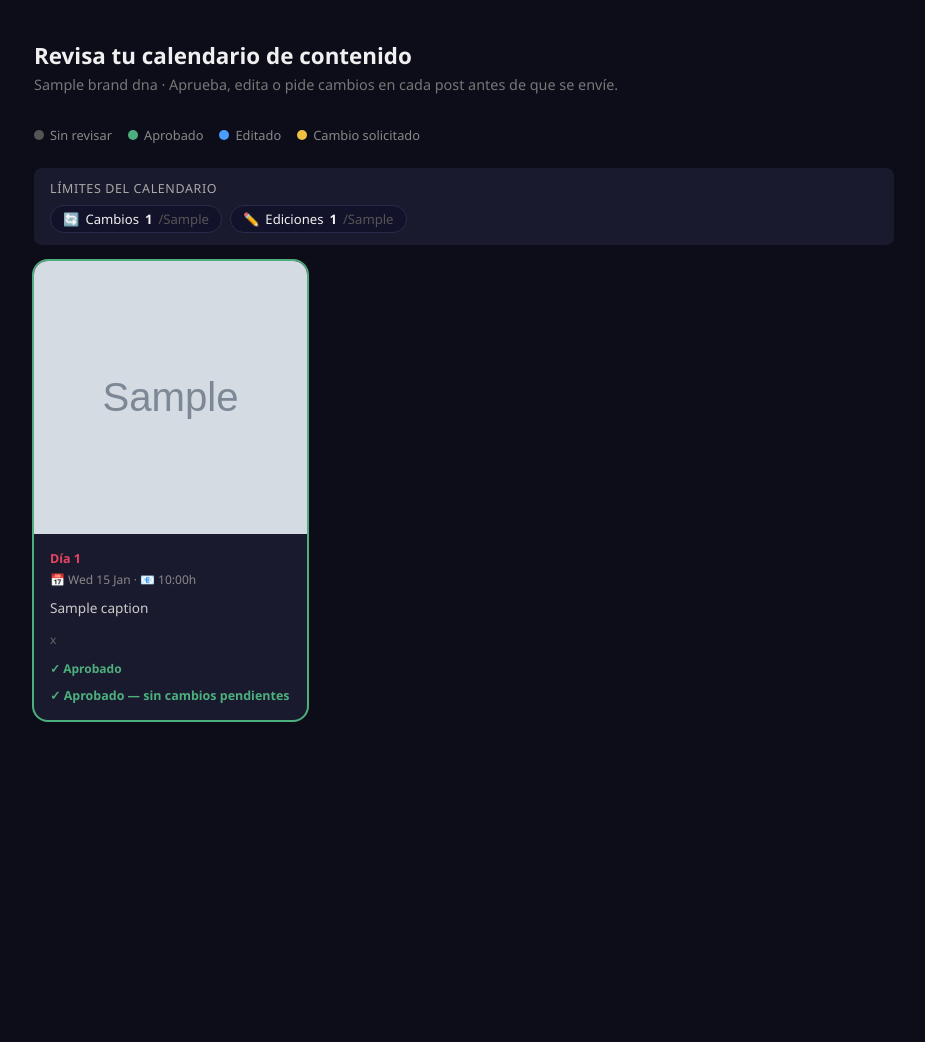
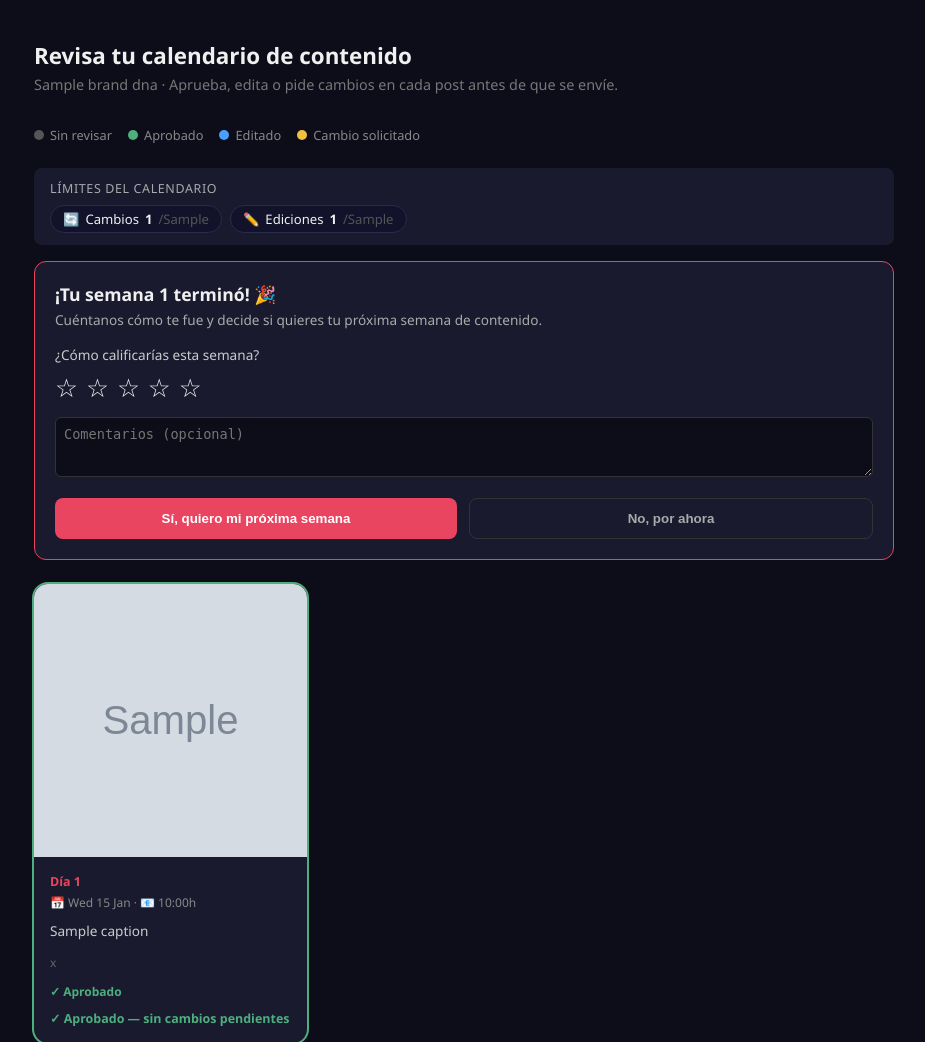
Before and after one commit to AnuarBarrera/agente-cosmic, a Django app: template core/brand_dna/templates/brand_dna/calendar_review.html in a window 1280 px wide. Shown: the part 64-1106 px from the top of the page, without its empty margins (176-1101 px from the left). Before the commit the page ends 786 px from the top, so only its background shows below. Run offline with Django 5.2, Linux system fonts and the light colour scheme; the template is opened without the code that fills it: most values are stand-ins (such as "Sample title", 1, 10 or a date in 2020); grey boxes marked "Sample" are stand-in pictures; data that the repository does not hold is empty.

Commit message:
feat: mostrar banner de encuesta semanal en calendar_review cuando hay feedback pendiente

```diff
--- a/core/brand_dna/templates/brand_dna/calendar_review.html
+++ b/core/brand_dna/templates/brand_dna/calendar_review.html
@@ -143,6 +143,62 @@
       </span>
     </div>
   </div>
+
+  {% if pending_feedback %}
+  <div id="feedback-banner" style="background:#1a1a2e;border:1px solid #e94560;border-radius:12px;padding:20px;margin-bottom:24px;">
+    <h2 style="font-size:1.1rem;margin-bottom:4px;">¡Tu semana {{ pending_feedback.week_number }} terminó! 🎉</h2>
+    <p style="color:#aaa;font-size:0.85rem;margin-bottom:16px;">Cuéntanos cómo te fue y decide si quieres tu próxima semana de contenido.</p>
+
+    <div style="margin-bottom:12px;">
+      <div style="font-size:0.85rem;color:#ccc;margin-bottom:6px;">¿Cómo calificarías esta semana?</div>
+      <div id="star-rating" style="display:flex;gap:8px;font-size:1.6rem;cursor:pointer;">
+        <span class="star" data-value="1">☆</span>
+        <span class="star" data-value="2">☆</span>
+        <span class="star" data-value="3">☆</span>
+        <span class="star" data-value="4">☆</span>
+        <span class="star" data-value="5">☆</span>
+      </div>
+    </div>
+
+    <div style="margin-bottom:16px;">
+      <textarea id="feedback-comment" placeholder="Comentarios (opcional)" style="width:100%;padding:8px;border-radius:6px;border:1px solid #333;background:#0d0d1a;color:#f0f0f0;font-size:0.85rem;resize:vertical;min-height:60px;"></textarea>
+    </div>
+
+    <div style="display:flex;gap:12px;flex-wrap:wrap;">
+      <button id="feedback-yes-btn" onclick="showImageChoice()" style="flex:1;min-width:200px;padding:12px;background:#e94560;color:#fff;border:none;border-radius:8px;font-weight:700;cursor:pointer;">Sí, quiero mi próxima semana</button>
+      <button onclick="submitFeedback('no')" style="flex:1;min-width:150px;padding:12px;background:transparent;color:#aaa;border:1px solid #333;border-radius:8px;font-weight:600;cursor:pointer;">No, por ahora</button>
+    </div>
+
+    <div id="image-choice-section" style="display:none;margin-top:20px;padding-top:20px;border-top:1px solid #2a2a4a;">
+      <div style="font-size:0.85rem;color:#ccc;margin-bottom:10px;">Imágenes de producto para tu próxima semana</div>
+
+      <label style="display:flex;align-items:center;gap:8px;font-size:0.85rem;margin-bottom:8px;cursor:pointer;">
+        <input type="radio" name="image_choice" value="reuse" checked onchange="toggleImageMode()"> Reutilizar mis imágenes
+      </label>
+      <label style="display:flex;align-items:center;gap:8px;font-size:0.85rem;margin-bottom:12px;cursor:pointer;">
+        <input type="radio" name="image_choice" value="new" onchange="toggleImageMode()"> Subir nuevas imágenes
+      </label>
+
+      {% if product_pool|length > 7 %}
+      <div id="image-gallery" style="display:grid;grid-template-columns:repeat(auto-fill,minmax(70px,1fr));gap:8px;margin-bottom:12px;">
+        {% for img in product_pool %}
+        <label style="position:relative;cursor:pointer;">
+          <input type="checkbox" class="gallery-checkbox" value="{{ img }}" style="position:absolute;top:4px;left:4px;z-index:1;">
+          <img src="/media/{{ img }}" style="width:100%;aspect-ratio:1;object-fit:cover;border-radius:6px;border:2px solid transparent;" loading="lazy">
+        </label>
+        {% endfor %}
+      </div>
+      {% endif %}
+
+      <div id="image-upload-section" style="display:none;">
+        <input type="file" id="product-images-input" multiple accept="image/jpeg,image/png" style="font-size:0.82rem;color:#ccc;">
+        <p style="font-size:0.75rem;color:#666;margin-top:6px;">Hasta 7 imágenes.</p>
+      </div>
+
+      <button onclick="submitFeedback('yes')" style="width:100%;margin-top:16px;padding:12px;background:#e94560;color:#fff;border:none;border-radius:8px;font-weight:700;cursor:pointer;">Generar mi semana →</button>
+    </div>
+  </div>
+  {% endif %}
 
   <div class="posts-grid">
     {% for post in posts %}
```
Also changed, not shown: core/brand_dna/tests/test_views.py (+54 -0 lines), core/brand_dna/views.py (+10 -0 lines).
